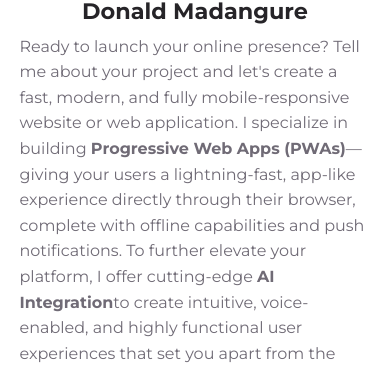
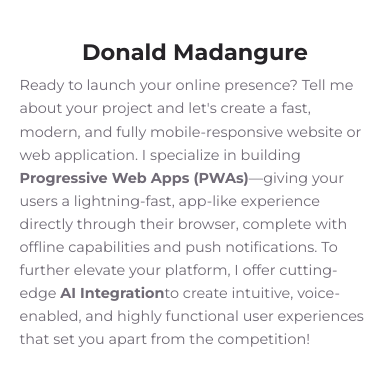
Before and after one commit to donald-madangure/madangure-portfolio, a React (Create React App) app: page / in a window 390 px wide. Shown: the part 430-800 px from the top of the page. Built offline with nearby package versions, Linux system fonts and the light colour scheme.

Commit message:
fix: align paragraph text to the left and adjust font size for better readability

```diff
--- a/src/sections/header/header.css
+++ b/src/sections/header/header.css
@@ -84,6 +84,10 @@ header {
         text-align: left;
         width: 100%;
     }
+    p {
+        text-align: left;
+        font-size: 0.9rem;
+    }
 
     .header__cta {
         gap: 1rem;
```
